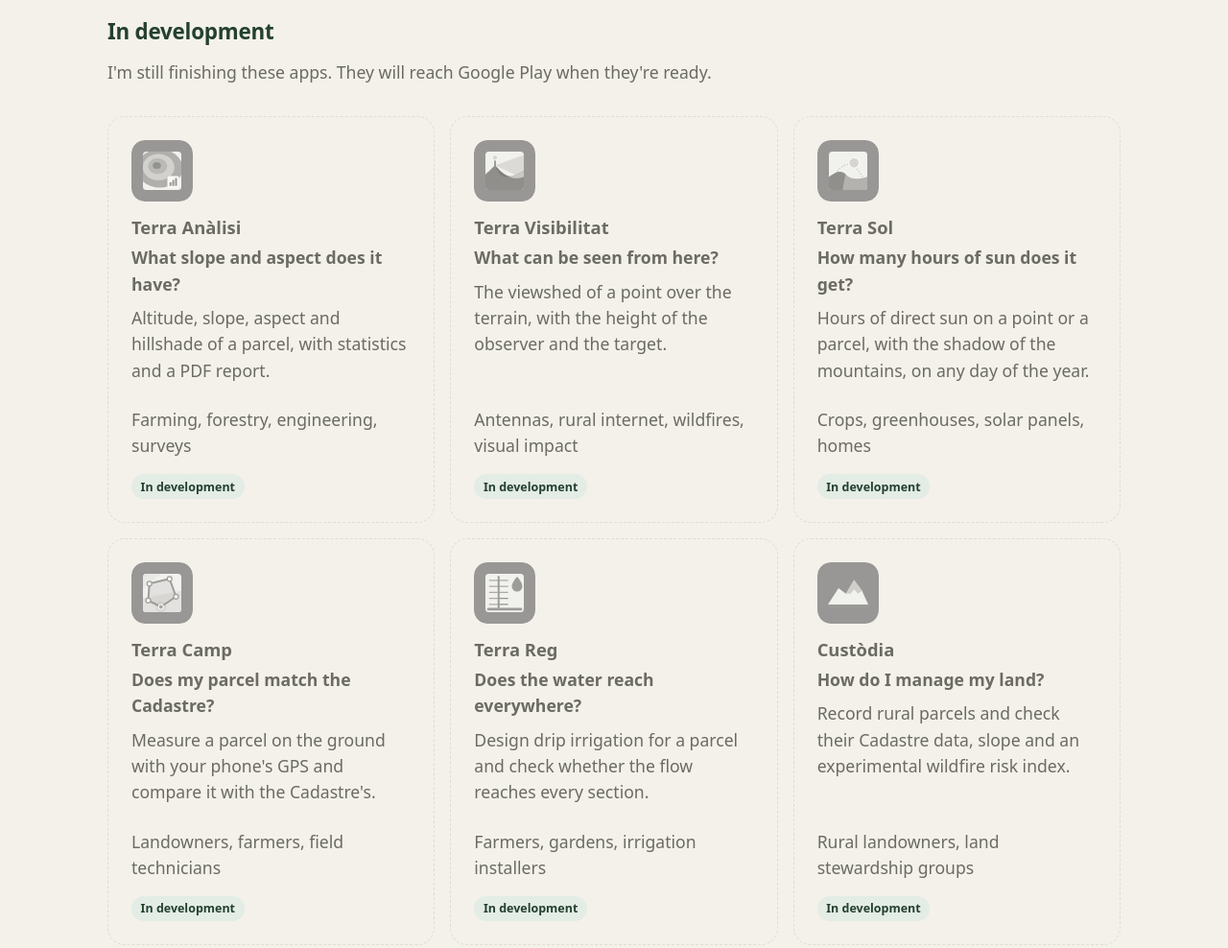
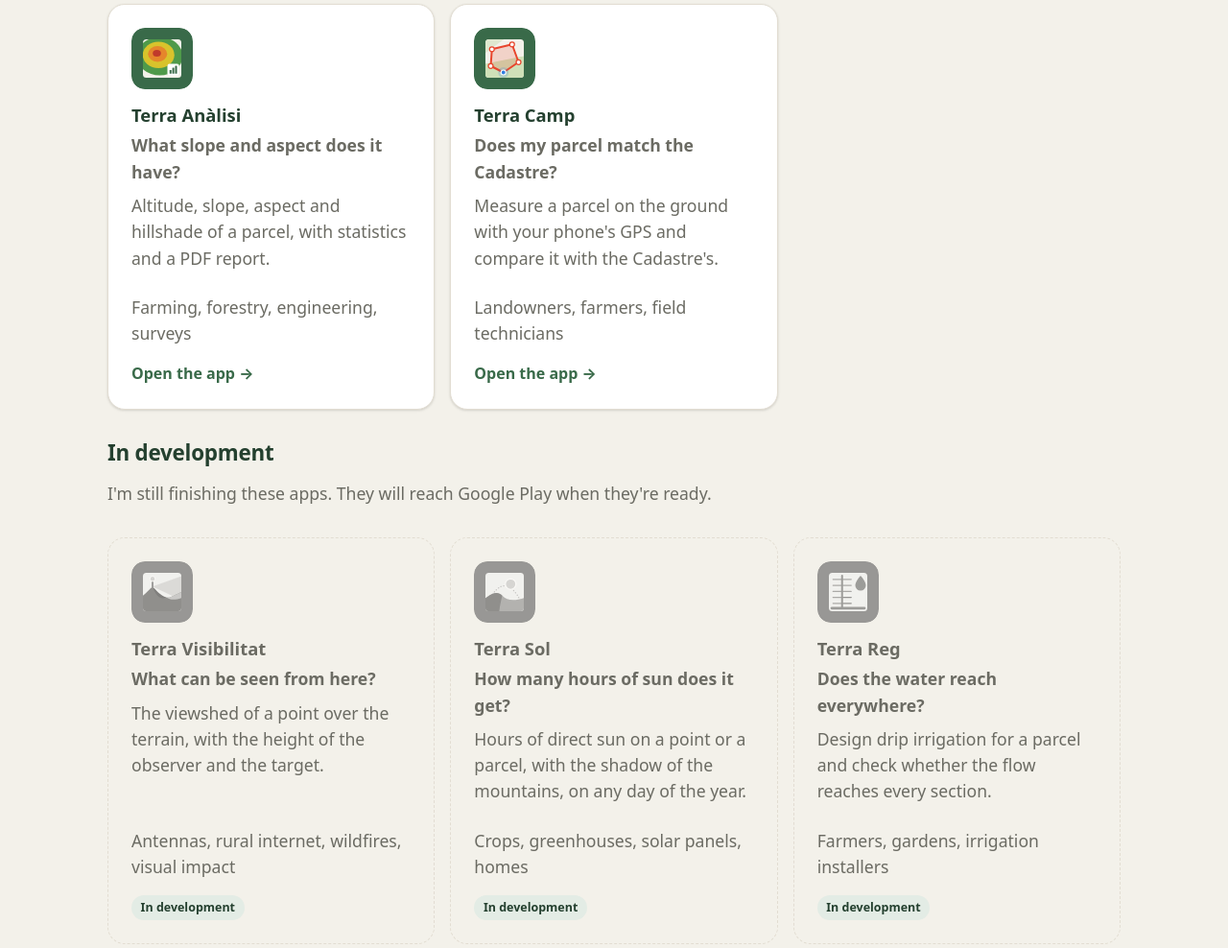
Before and after one commit to labelluco/abelluco, a plain HTML site: page apps.html in a window 1280 px wide. Shown: the part 743-1731 px from the top of the page at 96% size. Drawn offline with Linux system fonts and the light colour scheme.

Commit message:
Apps: Terra Anàlisi i Terra Camp passen a «Ja disponibles», amb l'enllaç a l'app
Co-Authored-By: Claude Opus 5.5 <noreply@anthropic.com>

```diff
--- a/apps.html
+++ b/apps.html
@@ -71,19 +71,27 @@
             <p class="targeta-app__per-a" data-i18n="Propietaris, pagesos, gestors de finques">Propietaris, pagesos, gestors de finques</p>
             <a class="targeta-app__enllac" href="https://terraparceles.pages.dev/" data-i18n="Obre l'app">Obre l'app</a>
           </li>
+          <li class="targeta-app">
+            <img src="img/terraanalisi.svg" alt="" width="64" height="64">
+            <h3>Terra Anàlisi</h3>
+            <p class="targeta-app__pregunta" data-i18n="Quin pendent i quina orientació té?">Quin pendent i quina orientació té?</p>
+            <p data-i18n="Altitud, pendents, orientacions i ombrejat d'una parcel·la, amb estadístiques i informe PDF.">Altitud, pendents, orientacions i ombrejat d'una parcel·la, amb estadístiques i informe PDF.</p>
+            <p class="targeta-app__per-a" data-i18n="Agricultura, forestal, enginyeria, peritatges">Agricultura, forestal, enginyeria, peritatges</p>
+            <a class="targeta-app__enllac" href="https://terraanalisi.pages.dev/" data-i18n="Obre l'app">Obre l'app</a>
+          </li>
+          <li class="targeta-app">
+            <img src="img/terracamp.svg" alt="" width="64" height="64">
+            <h3>Terra Camp</h3>
+            <p class="targeta-app__pregunta" data-i18n="Coincideix la meva parcel·la amb el Cadastre?">Coincideix la meva parcel·la amb el Cadastre?</p>
+            <p data-i18n="Mesura una parcel·la sobre el terreny amb el GPS del mòbil i compara-la amb la del Cadastre.">Mesura una parcel·la sobre el terreny amb el GPS del mòbil i compara-la amb la del Cadastre.</p>
+            <p class="targeta-app__per-a" data-i18n="Propietaris, pagesos, tècnics de camp">Propietaris, pagesos, tècnics de camp</p>
+            <a class="targeta-app__enllac" href="https://terracamp.pages.dev/" data-i18n="Obre l'app">Obre l'app</a>
+          </li>
         </ul>
 
         <h2 class="apps__grup" data-i18n="En desenvolupament">En desenvolupament</h2>
         <p class="seccio__entrada" data-i18n="Aquestes apps encara les estic acabant. Arribaran a Google Play quan estiguin a punt.">Aquestes apps encara les estic acabant. Arribaran a Google Play quan estiguin a punt.</p>
         <ul class="graella-apps">
-          <li class="targeta-app targeta-app--desenvolupament">
-            <img src="img/terraanalisi.svg" alt="" width="64" height="64">
-            <h3>Terra Anàlisi</h3>
-            <p class="targeta-app__pregunta" data-i18n="Quin pendent i quina orientació té?">Quin pendent i quina orientació té?</p>
-            <p data-i18n="Altitud, pendents, orientacions i ombrejat d'una parcel·la, amb estadístiques i informe PDF.">Altitud, pendents, orientacions i ombrejat d'una parcel·la, amb estadístiques i informe PDF.</p>
-            <p class="targeta-app__per-a" data-i18n="Agricultura, forestal, enginyeria, peritatges">Agricultura, forestal, enginyeria, peritatges</p>
-            <span class="xip targeta-app__estat" data-i18n="En desenvolupament">En desenvolupament</span>
-          </li>
           <li class="targeta-app targeta-app--desenvolupament">
             <img src="img/terravisibilitat.svg" alt="" width="64" height="64">
             <h3>Terra Visibilitat</h3>
@@ -98,14 +106,6 @@
             <p class="targeta-app__pregunta" data-i18n="Quantes hores de sol hi toquen?">Quantes hores de sol hi toquen?</p>
             <p data-i18n="Hores de sol directe d'un punt o d'una parcel·la, amb l'ombra de les muntanyes, qualsevol dia de l'any.">Hores de sol directe d'un punt o d'una parcel·la, amb l'ombra de les muntanyes, qualsevol dia de l'any.</p>
             <p class="targeta-app__per-a" data-i18n="Cultius, hivernacles, plaques solars, cases">Cultius, hivernacles, plaques solars, cases</p>
-            <span class="xip targeta-app__estat" data-i18n="En desenvolupament">En desenvolupament</span>
-          </li>
-          <li class="targeta-app targeta-app--desenvolupament">
-            <img src="img/terracamp.svg" alt="" width="64" height="64">
-            <h3>Terra Camp</h3>
-            <p class="targeta-app__pregunta" data-i18n="Coincideix la meva parcel·la amb el Cadastre?">Coincideix la meva parcel·la amb el Cadastre?</p>
-            <p data-i18n="Mesura una parcel·la sobre el terreny amb el GPS del mòbil i compara-la amb la del Cadastre.">Mesura una parcel·la sobre el terreny amb el GPS del mòbil i compara-la amb la del Cadastre.</p>
-            <p class="targeta-app__per-a" data-i18n="Propietaris, pagesos, tècnics de camp">Propietaris, pagesos, tècnics de camp</p>
             <span class="xip targeta-app__estat" data-i18n="En desenvolupament">En desenvolupament</span>
           </li>
           <li class="targeta-app targeta-app--desenvolupament">
```
